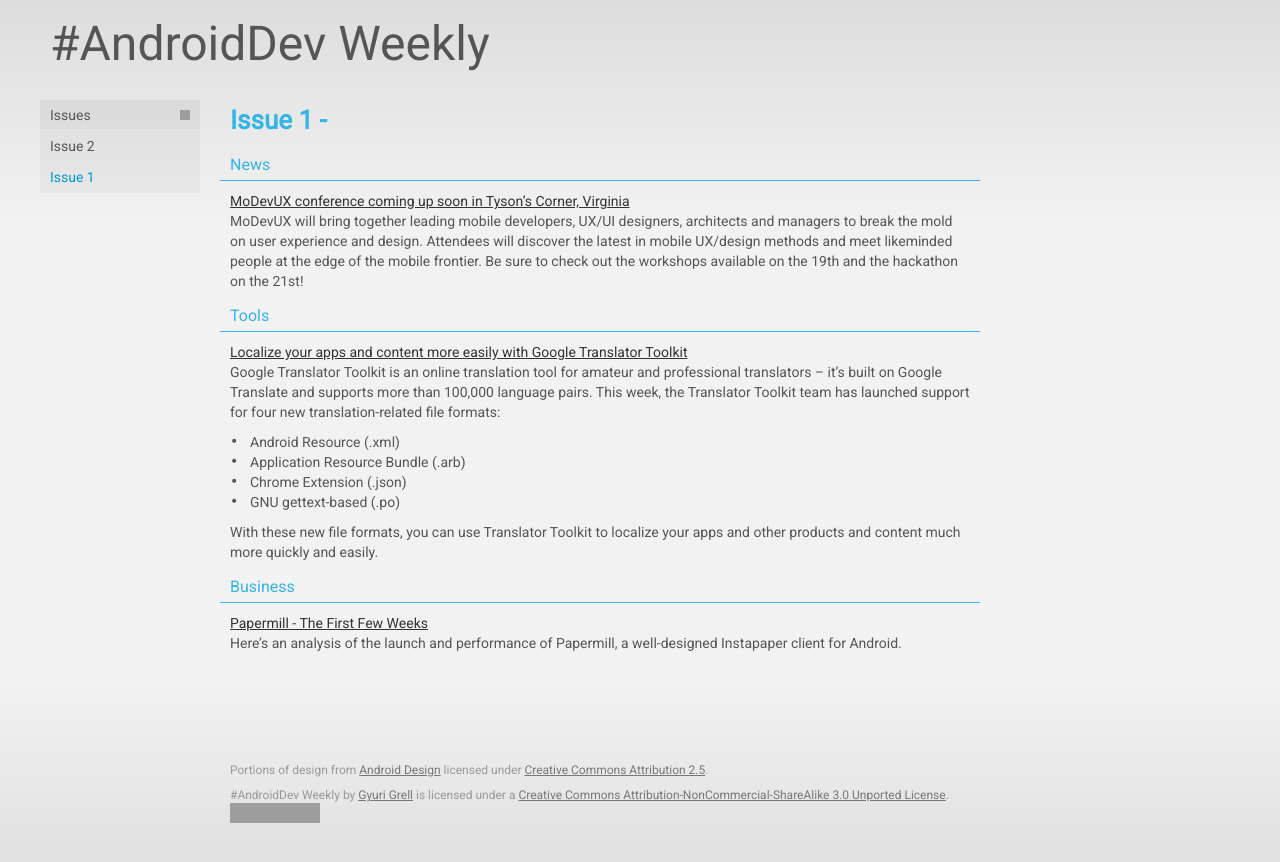
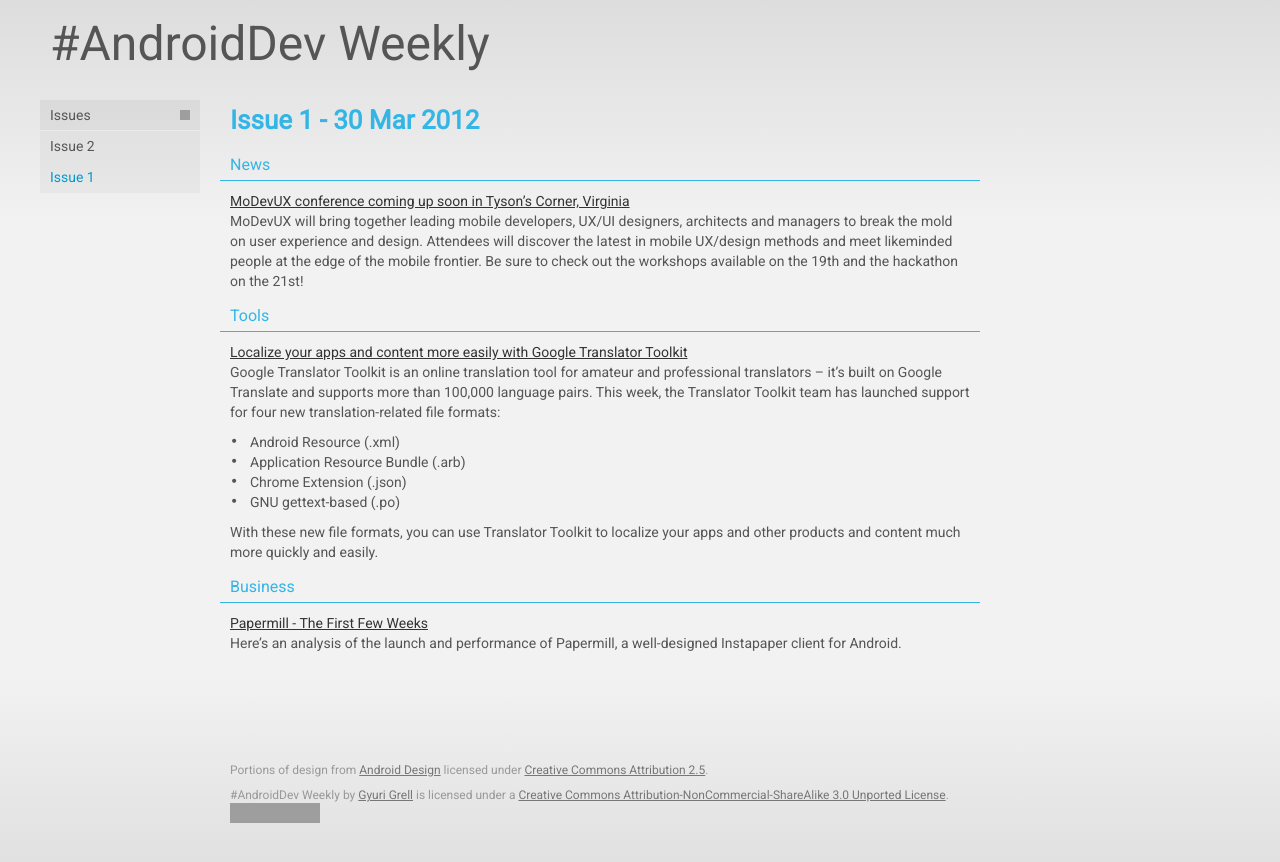
Before and after one commit to ggrell/androiddevweekly, a Jekyll site: the page built from _posts/2012-03-30-Issue-1.md, in a window 1280 px wide. Shown: the top 862 px of the page. Built offline with Jekyll 4.4.1, drawn with Linux system fonts in a browser that asks for light colours; grey boxes are pictures that could not be loaded.

Commit message:
Fixed error

```diff
--- a/_layouts/post.html
+++ b/_layouts/post.html
@@ -19,7 +19,7 @@
 	</ul>
 </div>
 <div id="content">
-	<div id="page-title">{{ page.title }} - {{ post.date | date_to_string }}</div>
+	<div id="page-title">{{ page.title }} - {{ page.date | date_to_string }}</div>
 	<div id="post">
 	{{ content }}
 	</div>
```
